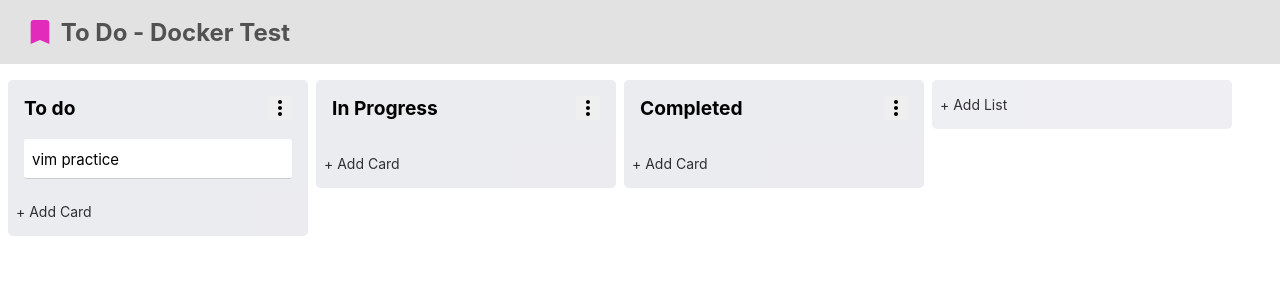
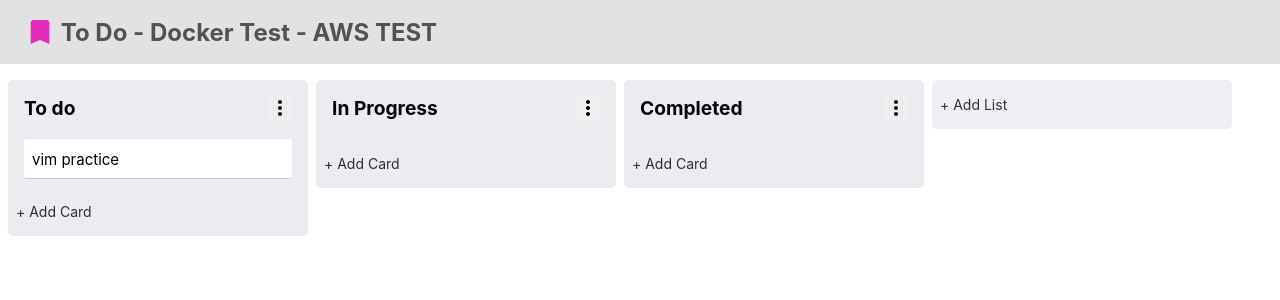
Before and after one commit to SebasAB/bootcamp_final_project, a React (Create React App) app: page / in a window 1280 px wide. Shown: the top 300 px of the page. Built offline with nearby package versions, Linux system fonts and the light colour scheme.

Commit message:
AWS Chanages

```diff
--- a/src/components/Navbar/Navbar/index.js
+++ b/src/components/Navbar/Navbar/index.js
@@ -9,7 +9,7 @@ export default function Navbar() {
         <div className="container">
           <div>
             <Bookmark/>
-            <h1>To Do - Docker Test</h1>
+            <h1>To Do - Docker Test - AWS TEST</h1>
           </div>
 
         </div>
```
